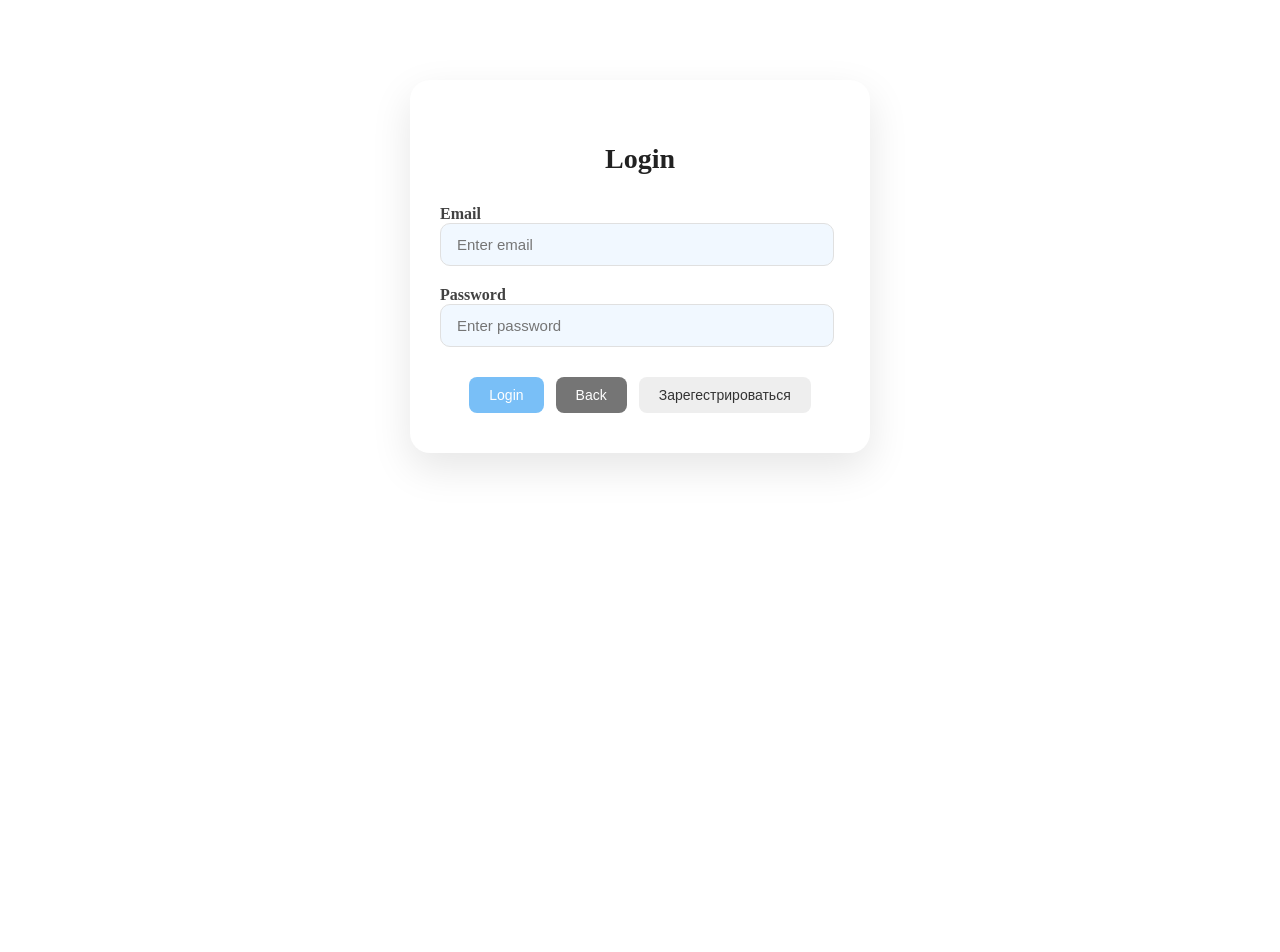
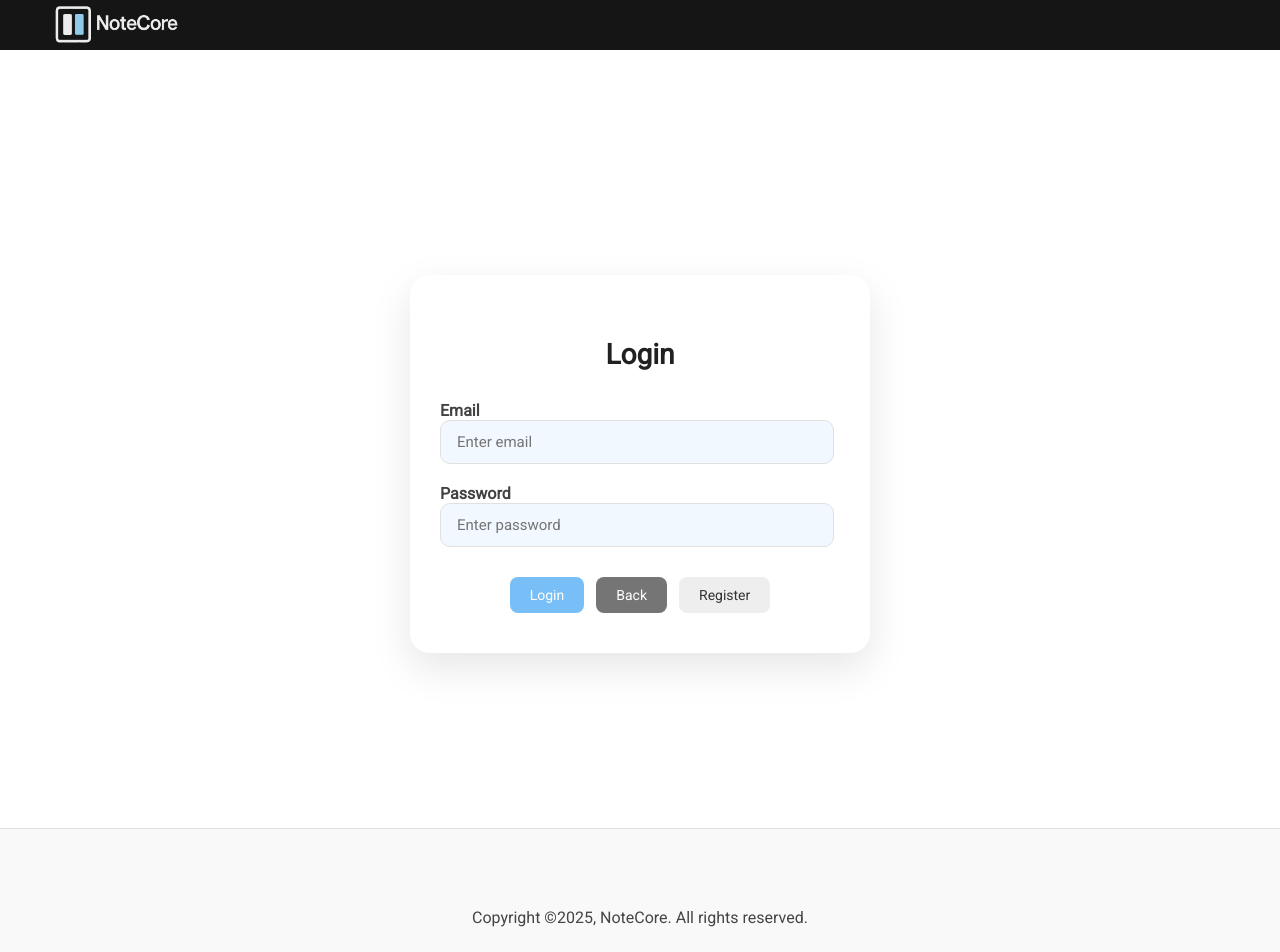
Before and after one commit to xzb1bs/Project-Web-Dev, an Angular app in the folder Front/: page /login in a window 1280 px wide. Shown: the top 952 px of the page. Before the commit the page ends 880 px from the top, so only its background shows below. Built offline with nearby package versions, Linux system fonts and the light colour scheme.

Commit message:
updated login and register

```diff
--- a/Front/src/app/pages/login/login.component.css
+++ b/Front/src/app/pages/login/login.component.css
@@ -1,6 +1,30 @@
+* {
+  font-family: 'Roboto', sans-serif !important;
+}
 body {
     background: linear-gradient(to right, #e0f7fa, #e1f5fe);
     font-family: 'Inter', sans-serif;
+  }
+  .top-bar {
+    width: 100%;
+    height: 50px; /* Высота черной линии */
+    background-color: rgb(22, 21, 21);
+    position: fixed; /* Фиксируем элемент сверху */
+    top: 0;
+    left: 0;
+    z-index: 1000; /* Убедитесь, что она выше других элементов */
+    color: white;
+    display: flex;
+    align-items: center;
+    justify-content: space-between;
+    padding: 0 20px; /* Добавляем отступы */
+    box-sizing: border-box;
+  }
+  .logo {
+    height: 150px; /* Высота логотипа */
+    width: auto; /* Автоматическая ширина для сохранения пропорций */
+    display: block; /* Убираем лишние отступы */
+    margin-left: 20px; /* Отступ слева */
   }
 
   .login-container {
@@ -12,6 +36,7 @@ body {
     box-shadow: 0 15px 40px rgba(0, 0, 0, 0.1);
     text-align: center;
     transition: all 0.3s ease;
+    margin-top: 275px;
   }
 
   .login-container:hover {
@@ -104,3 +129,75 @@ body {
   button:last-of-type:hover {
     background-color: #e0e0e0;
   }
+  .footer {
+    background-color: #f9f9f9;
+    padding: 60px 20px;
+    border-top: 1px solid #ddd;
+    text-align: center;
+    margin-top: 175px;
+  }
+
+  .footer-container {
+    max-width: 1000px;
+    margin: 0 auto;
+    display: flex;
+    flex-direction: column;
+    gap: 40px;
+    align-items: center;
+  }
+
+  .footer .about h3 {
+    font-size: 24px;
+    margin-bottom: 10px;
+    color: #343a40;
+  }
+
+  .footer .about p {
+    font-size: 16px;
+    line-height: 1.6;
+    color: #444;
+  }
+
+  .footer .contact {
+    width: 100%;
+    max-width: 600px;
+  }
+
+  .footer .contact h4 {
+    font-size: 20px;
+    margin-bottom: 10px;
+    color: #343a40;
+  }
+
+  .footer .contact-form {
+    display: flex;
+    flex-direction: column;
+    gap: 10px;
+    align-items: flex-start;
+  }
+
+  .footer .contact-form textarea {
+    width: 100%;
+    min-height: 100px;
+    padding: 10px;
+    font-size: 14px;
+    border: 1px solid #ccc;
+    border-radius: 8px;
+    resize: vertical;
+  }
+
+  .footer .contact-form button {
+    align-self: flex-end;
+    padding: 8px 20px;
+    font-size: 14px;
+    background-color: #007bff;
+    color: white;
+    border: none;
+    border-radius: 8px;
+    cursor: pointer;
+    transition: background-color 0.2s ease-in-out;
+  }
+
+  .footer .contact-form button:hover {
+    background-color: #0056b3;
+  }
--- a/Front/src/app/pages/login/login.component.html
+++ b/Front/src/app/pages/login/login.component.html
@@ -1,3 +1,9 @@
+<div class="top-bar">
+  <div class="left-column">
+    <img src="assets/images/note-icon.png" alt="NoteCore Logo" class="logo">
+  </div>
+
+</div>
 <div class="login-container">
   <h2>Login</h2>
   <form (ngSubmit)="onSubmit()" #loginForm="ngForm">
@@ -41,7 +47,15 @@
     <button (click)="goBack($event)" class="btn btn-secondary">
       Back
     </button>
-    <button type="submit" (click)="goReg($event)">Зарегестрироваться</button>
+    <button type="submit" (click)="goReg($event)">Register</button>
   </form>
+</div>
+<footer id="footer" class="footer">
+  <div class="footer-container">
+    <div class="about">
+      <p>Copyright ©2025, NoteCore. All rights reserved.</p>
 
-</div>
+    </div>
+
+  </div>
+</footer>
--- a/Front/src/app/pages/register/register.component.css
+++ b/Front/src/app/pages/register/register.component.css
@@ -1,17 +1,42 @@
+* {
+  font-family: 'Roboto', sans-serif !important;
+}
 body {
     background: linear-gradient(to right, #fce4ec, #e3f2fd);
     font-family: 'Inter', sans-serif;
   }
-
+  .top-bar {
+    width: 100%;
+    height: 50px; /* Высота черной линии */
+    background-color: rgb(22, 21, 21);
+    position: fixed; /* Фиксируем элемент сверху */
+    top: 0;
+    left: 0;
+    z-index: 1000; /* Убедитесь, что она выше других элементов */
+    color: white;
+    display: flex;
+    align-items: center;
+    justify-content: space-between;
+    padding: 0 20px; /* Добавляем отступы */
+    box-sizing: border-box;
+  }
+  .logo {
+    height: 150px; /* Высота логотипа */
+    width: auto; /* Автоматическая ширина для сохранения пропорций */
+    display: block; /* Убираем лишние отступы */
+    margin-left: 20px; /* Отступ слева */
+  }
   .login-container {
     max-width: 400px;
-    margin: 80px auto;
+    margin: 80px auto; /* Центрируем контейнер */
     padding: 40px 30px;
     background-color: #ffffff;
     border-radius: 20px;
     box-shadow: 0 15px 40px rgba(0, 0, 0, 0.1);
     text-align: center;
     transition: all 0.3s ease;
+    margin-top: 1000px; /* Добавляем отступ сверху, равный высоте top-bar */
+    margin-left: 600px;
   }
 
   .login-container:hover {
@@ -91,3 +116,27 @@ body {
   button.btn-secondary:hover {
     background-color: #757575;
   }
+  .footer {
+    background-color: #f9f9f9;
+    padding: 60px 20px;
+    border-top: 1px solid #ddd;
+    text-align: center;
+    margin-top: 175px;
+  }
+
+  .footer-container {
+    max-width: 1000px;
+    margin: 0 auto;
+    display: flex;
+    flex-direction: column;
+    gap: 40px;
+    align-items: center;
+  }
+
+
+
+  .footer .about p {
+    font-size: 16px;
+    line-height: 1.6;
+    color: #444;
+  }
--- a/Front/src/app/pages/register/register.component.html
+++ b/Front/src/app/pages/register/register.component.html
@@ -1,3 +1,9 @@
+<div class="top-bar">
+  <div class="left-column">
+    <img src="assets/images/note-icon.png" alt="NoteCore Logo" class="logo">
+  </div>
+
+
 <div class="login-container">
     <h2>Register</h2>
     <form  #loginForm="ngForm">
@@ -5,18 +11,14 @@
         <form (ngSubmit)="register()">
           <input type="email" placeholder="Email" [(ngModel)]="form.email" name="email" required>
           <input type="password" placeholder="Password" [(ngModel)]="form.password" name="password" required>
-          <button type="submit">Зарегистрироваться</button>
+          <button type="submit">Register</button>
           <button (click)="goBack($event)" class="btn btn-secondary">Back</button>
         </form>
       </div>
 
 
 
-<<<<<<< HEAD
       <button (click)="onLogin($event)" type="submit" class="btn btn-primary" [disabled]="loginForm.invalid">
-=======
-      <!-- <button type="submit" class="btn btn-primary" [disabled]="loginForm.invalid">
->>>>>>> d9c36b95d6c1dc2752906740b6a348bb33e575a6
         Login
       </button>
       <button (click)="goBack($event)" class="btn btn-secondary">
@@ -24,4 +26,4 @@
       </button>
     </form>
 
-  </div> -->
+  </div>
```
